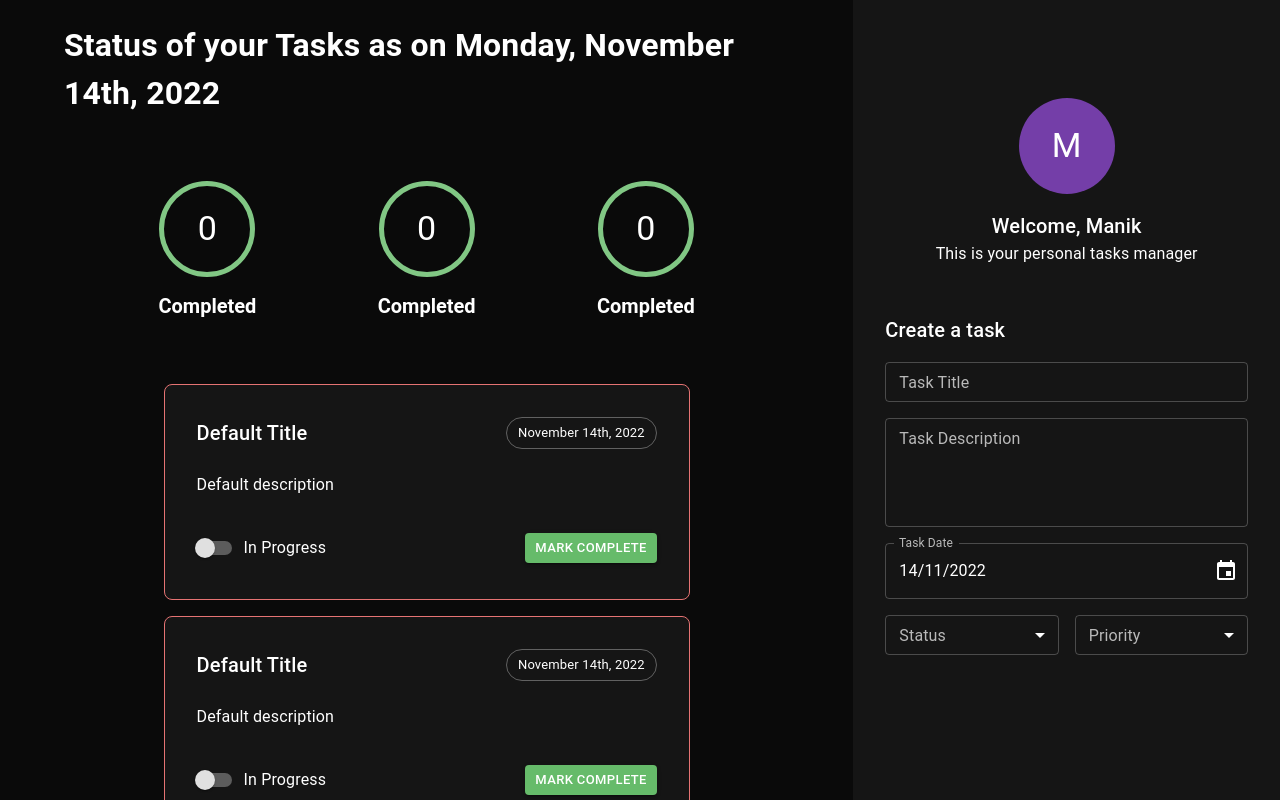
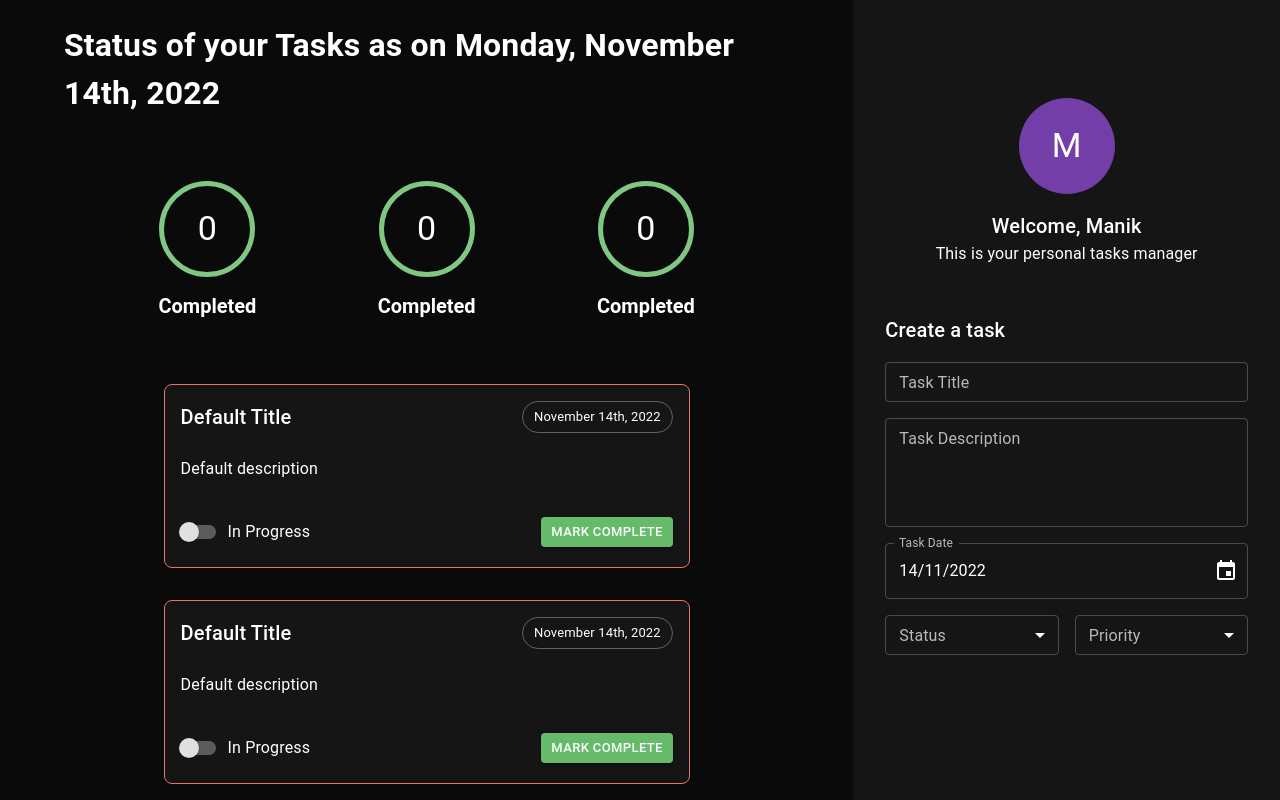
Before and after one commit to solomonakinbiyi/Tasks-Application, a React (Create React App) app: page / in a window 1280 px wide. Shown: the top 800 px of the page. Built offline with nearby package versions, Linux system fonts and the light colour scheme.

Commit message:
made taskfooter dynamic

```diff
--- a/src/components/task/_taskFooter.tsx
+++ b/src/components/task/_taskFooter.tsx
@@ -1,7 +1,14 @@
 import React, { FC, ReactElement } from "react";
 import { Box, Button, FormControlLabel, Switch } from "@mui/material";
+import { ITaskFooter } from "./interfaces/ITaskFooter";
+import PropTypes from "prop-types";
 
-export const TaskFooter: FC = (): ReactElement => {
+export const TaskFooter: FC<ITaskFooter> = (props): ReactElement => {
+  const {
+    onStatusChange = (e) => console.log(e),
+    onClick = (e) => console.log(e),
+  } = props;
+
   return (
     <Box
       display="flex"
@@ -11,16 +18,22 @@ export const TaskFooter: FC = (): ReactElement => {
     >
       <FormControlLabel
         label="In Progress"
-        control={<Switch color="warning" />}
+        control={<Switch onChange={(e) => onStatusChange(e)} color="warning" />}
       />
       <Button
         variant="contained"
         color="success"
         size="small"
         sx={{ color: "#ffffff" }}
+        onClick={(e) => onClick(e)}
       >
         Mark Complete
       </Button>
     </Box>
   );
 };
+
+TaskFooter.propTypes = {
+  onStatusChange: PropTypes.func,
+  onClick: PropTypes.func,
+};
--- /dev/null
+++ b/src/components/task/interfaces/ITaskFooter.ts
@@ -0,0 +1,8 @@
+import React from "react";
+
+export interface ITaskFooter {
+  onStatusChange?: (e: React.ChangeEvent<HTMLInputElement>) => void;
+  onClick?: (
+    e: React.MouseEvent<HTMLButtonElement> | React.MouseEvent<HTMLAnchorElement>
+  ) => void;
+}
--- a/src/components/task/task.tsx
+++ b/src/components/task/task.tsx
@@ -11,8 +11,8 @@ export const Task: FC = (): ReactElement => {
       width="100%"
       justifyContent="flex-start"
       flexDirection="column"
-      mb={2}
-      p={4}
+      mb={4}
+      p={2}
       sx={{
         width: "100%",
         backgroundColor: "background.paper",
```
